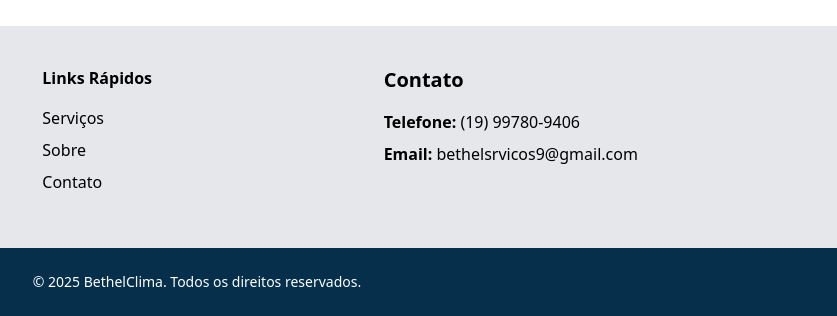
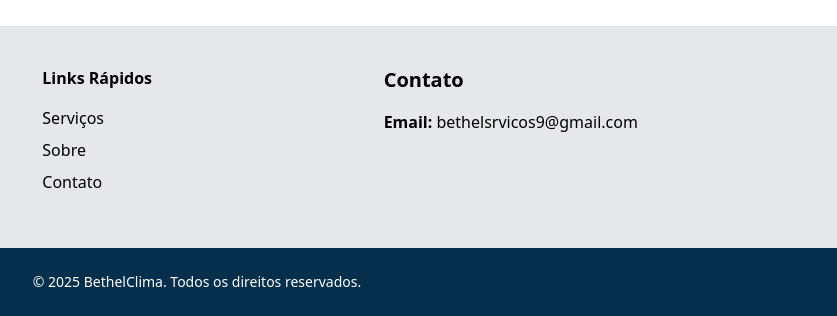
Before and after one commit to wesleydev27/BethelClima, a plain HTML site: page index.html in a window 1280 px wide. Shown: the part 3032-3348 px from the top of the page, 443-1280 px from the left. Drawn offline with nearby package versions, Linux system fonts and the light colour scheme.

Commit message:
remove number

```diff
--- a/index.html
+++ b/index.html
@@ -372,8 +372,6 @@
                 <h3 class="text-xl font-bold mb-4 text-md text-center md:text-left">Contato</h3>
                 <ul class="space-y-2">
                     <li class="text-md text-center md:text-left
-                    text-md text-center md:text-left"><span class="font-semibold">Telefone:</span> (19) 99780-9406</li>
-                    <li class="text-md text-center md:text-left
                     text-md text-center md:text-left"><span class="font-semibold">Email:</span> bethelsrvicos9@gmail.com</li>
                 </ul>
             </div>
```
